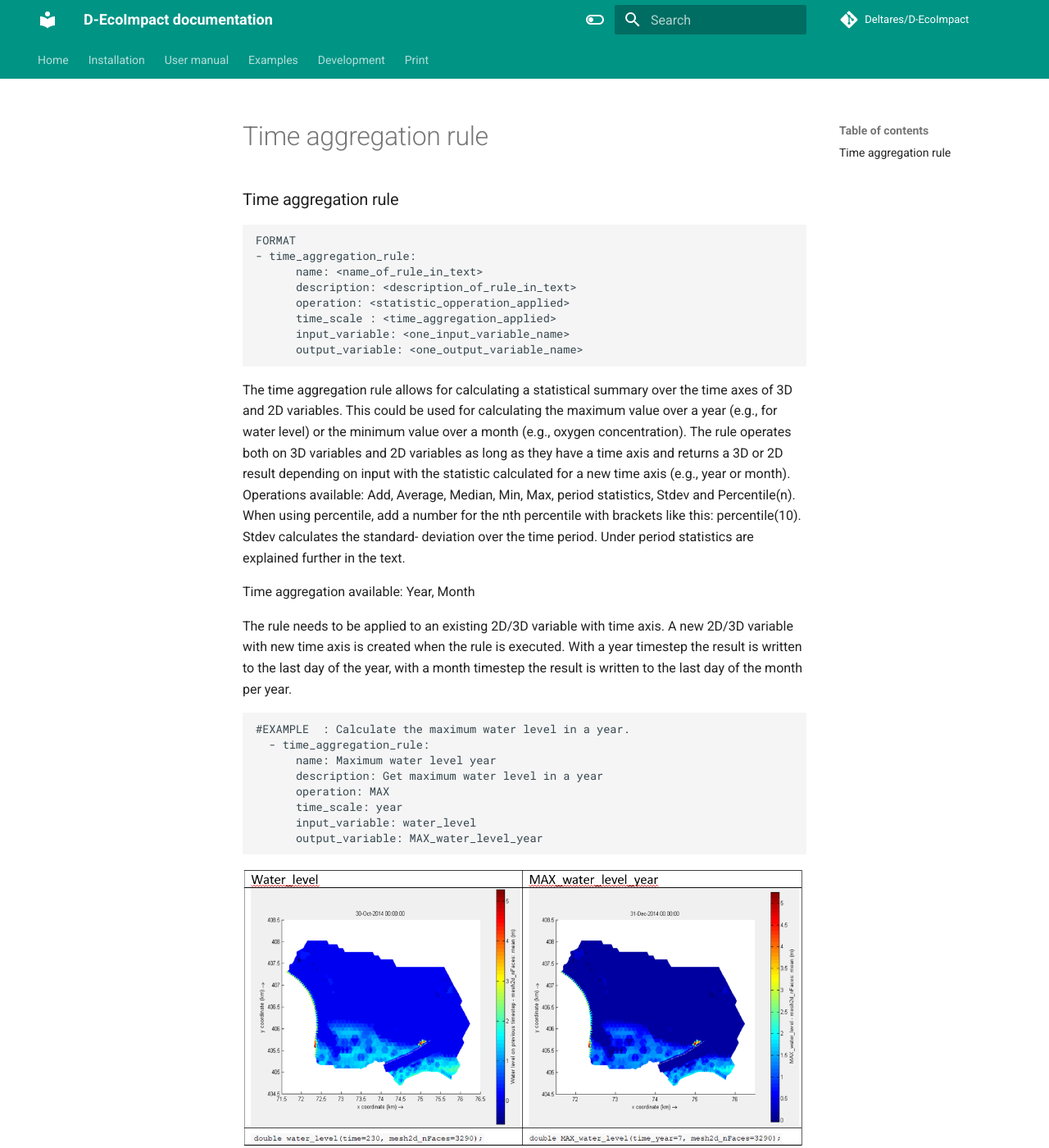
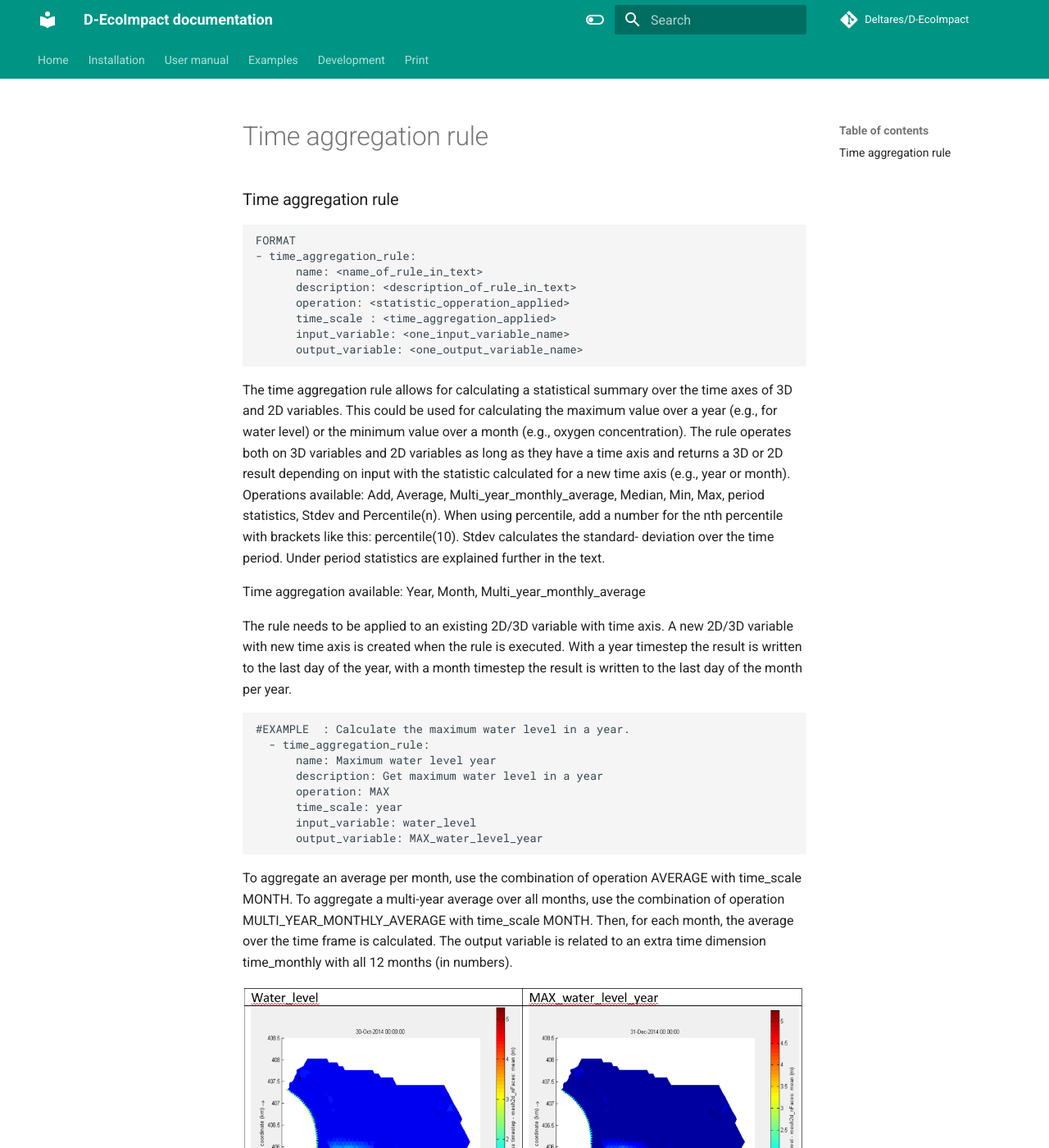
Before and after one commit to Deltares/D-EcoImpact, an MkDocs documentation site: the page built from docs/manual/rules/time_aggregation_rule.md, in a window 1280 px wide and 1400 px high. Shown: the whole window at 82% size. Built offline with MkDocs 1.6.1 and Material for MkDocs 9.7.7, drawn with Linux system fonts in a browser that asks for light colours; comment, search, counter and statistics services are not loaded; the version menu is left out.

Commit message:
feat[DEI-263]: documentation updated with new operation for time aggregation

````diff
--- a/docs/manual/rules/time_aggregation_rule.md
+++ b/docs/manual/rules/time_aggregation_rule.md
@@ -12,9 +12,9 @@
 ```
 
 The time aggregation rule allows for calculating a statistical summary over the time axes of 3D and 2D variables. This could be used for calculating the maximum value over a year (e.g., for water level) or the minimum value over a month (e.g., oxygen concentration). The rule operates both on 3D variables and 2D variables as long as they have a time axis and returns a 3D or 2D result depending on input with the statistic calculated for a new time axis (e.g., year or month).
-Operations available: Add, Average, Median, Min, Max, period statistics, Stdev and Percentile(n). When using percentile, add a number for the nth percentile with brackets like this: percentile(10). Stdev calculates the standard- deviation over the time period. Under period statistics are explained further in the text.
+Operations available: Add, Average, Multi_year_monthly_average, Median, Min, Max, period statistics, Stdev and Percentile(n). When using percentile, add a number for the nth percentile with brackets like this: percentile(10). Stdev calculates the standard- deviation over the time period. Under period statistics are explained further in the text.
 
-Time aggregation available: Year, Month
+Time aggregation available: Year, Month, Multi_year_monthly_average
 
 The rule needs to be applied to an existing 2D/3D variable with time axis. A new 2D/3D variable with new time axis is created when the rule is executed. With a year timestep the result is written to the last day of the year, with a month timestep the result is written to the last day of the month per year.
 
@@ -28,6 +28,9 @@
       input_variable: water_level
       output_variable: MAX_water_level_year
 ```
+
+To aggregate an average per month, use the combination of operation AVERAGE with time_scale MONTH.
+To aggregate a multi-year average over all months, use the combination of operation MULTI_YEAR_MONTHLY_AVERAGE with time_scale MONTH. Then, for each month, the average over the time frame is calculated. The output variable is related to an extra time dimension time_monthly with all 12 months (in numbers).
 
 ![Result Time aggregation rule](../../assets/images/3_result_time_aggregation.png "Water level (in m NAP, left-hand side) with a timestep every 10 days has been summarized to the maximum for each year (right-hand side) while maintaining the face dimension (layer dimension is not present in this example, but would be maintained).")
 
````
